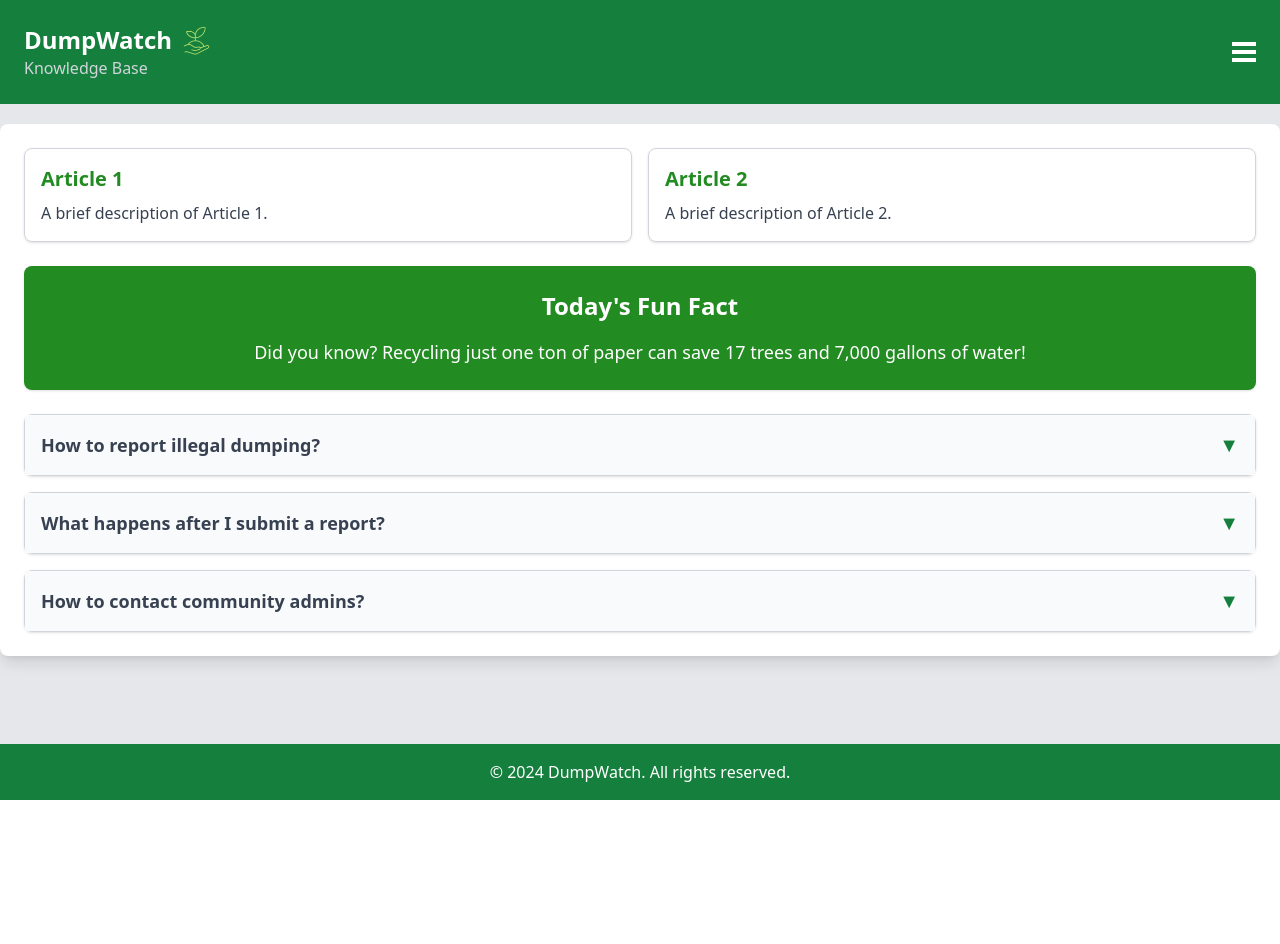
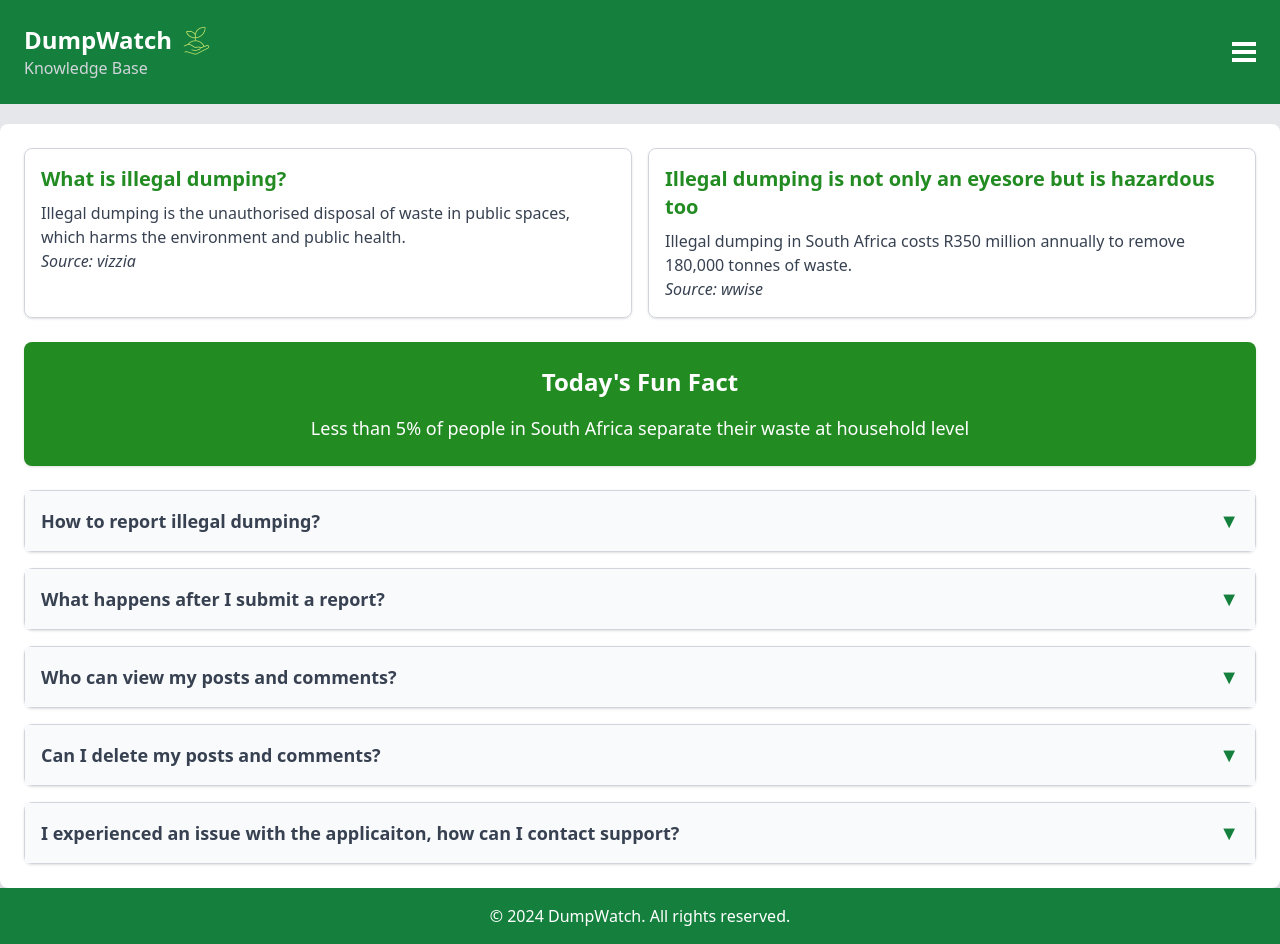
Before and after one commit to ChristiaanOpperman/DumpWatch, a React (Create React App) app in the folder dumpwatch/frontend/: page /knowledge-base in a window 1280 px wide. Before the commit the page ends 800 px from the top, so only its background shows below. Built offline with nearby package versions, Linux system fonts and the light colour scheme; sample sign-in values are in the browser's storage.

Commit message:
ADDED knowledge base articles

```diff
--- a/dumpwatch/frontend/src/pages/KnowledgeBasePage.js
+++ b/dumpwatch/frontend/src/pages/KnowledgeBasePage.js
@@ -1,16 +1,81 @@
-import React from 'react';
+import React, { useEffect, useState } from 'react';
 import Layout from '../components/Layout';
 
 const KnowledgeBasePage = () => {
-    const articles = [
-        { title: 'Article 1', description: 'A brief description of Article 1.' },
-        { title: 'Article 2', description: 'A brief description of Article 2.' },
+    const [openFAQ, setOpenFAQ] = React.useState(null);
+
+    const faqList = [
+        {
+            question: "How to report illegal dumping?",
+            answer: "You can report an illegal dumping incident by visiting the 'Report' page within the DumpWatch platform.",
+        },
+        {
+            question: "What happens after I submit a report?",
+            answer: "Once submitted, it will be accessible to local organisations and community members for viewing, engagement, and action.",
+        },
+        {
+            question: "Who can view my posts and comments?",
+            answer: "Your posts and comments are visible to all members of the designated community, as well as to any registered user on the platform.",
+        },
+        {
+            question: "Can I delete my posts and comments?",
+            answer: "No, the ability to delete posts and comments will be introduced in a future update.",
+        },
+        {
+            question: "I experienced an issue with the applicaiton, how can I contact support?",
+            answer: "Any feedback or inquiries is highly valued and can be directed to our support team - via the email: support@dumpwatch.com.",
+        }
+    ]
+
+    const funFacts = [
+        "The Constitution of South Africa guarantees everyone the right of access to an environment that is not harmful to their health and wellbeing and to have the natural environment protected for the benefit of current and future generations",
+        "South Africa generated 108 million tonnes of waste in 2011, and 59 million tonnes of that was general waste",
+        "Approximately 98 million tonnes of waste generated in 2011 was landfilled in South Africa",
+        "Only 10% of waste generated in South Africa is being recycled annually",
+        "65% of waste generated in SA is recyclable",
+        "Gauteng Province contributes about 45% of the total waste generated in the country",
+        "An average person in SA generates about 1 tonne of waste per year and about 3 kg per day",
+        "An average person in SA will throw about 900 times their adult body weight of waste in their lifetime (assuming a life expectancy of 56 years and an average adult body weight of 62 kg)",
+        "Recycling 1 tonne of paper saves 17 mature trees, 26,498 litres of water, 2.3 m³ of landfill space, 238.48 litres of oil, and 4000 kilowatt hours of electricity",
+        "Cigarette butts are the most littered item in the world, with 4.5 trillion discarded annually",
+        "After South Africa introduced a levy system on plastic carry-bags in 2002, more and more people buy durable bags for reuse when doing shopping. The programme has raised millions of Rands in revenue",
+        "Waste management contributed over R2.4bn of the GDP in 2011",
+        "Over 1 million tonnes of plastic are thrown away in South Africa each year",
+        "Plastic bags do not biodegrade. Light breaks them down into smaller and smaller particles that pollute the environment and are expensive and difficult to remove",
+        "Approximately 88% of the energy is saved when plastic is made from recycled plastic rather than from the raw materials of gas and oil",
+        "Tyres in stockpiles can serve as a breeding ground for mosquitoes and a habitat for rodents. Recycling of this waste stream can significantly avoid these problems",
+        "Less than 5% of people in South Africa separate their waste at household level",
+        "South Africa has over 1500 waste disposal sites. This can be significantly reduced if waste recycling is prioritised",
+        "While landfill gas (methane) is a good fuel, most waste disposal facilities in South Africa are not efficiently collecting it and utilising the opportunity that comes with harvesting it",
+        "Waste incinerators create more CO2 emissions than coal, oil, or natural gas-fuelled power plants",
+        "It has been estimated that recycling, re-use, and composting create six to ten times as many jobs as waste incineration and landfills",
+        "Recycling saves 3 to 5 times the energy generated by waste-to-energy plants, even without counting the wasted energy in the burned materials",
+        "Recycling steel and tin cans saves 74% of the energy used to make them",
+        "Recycling one aluminium can saves enough energy to run a 100-watt light bulb for 20 hours, a computer for 3 hours, and a TV for 2 hours",
+        "Of 3.1 million tonnes of metal waste generated, 80% of that was recycled in 2011",
+        "32% of glass waste generated in 2011 was recycled",
+        "Recycling 1 tonne of mixed paper saves the energy equivalent of 185 gallons of oil",
+        "Aluminium can be recycled forever with no loss of quality",
+        "Recycling aluminium creates 97% less water pollution than making new metal from ore",
+        "Every tonne of glass containers recycled saves over a tonne of natural resources",
+        "For every 10% recycled glass used to make new glass containers, energy costs drop 2-3 per cent",
+        "The energy saved by recycling one glass bottle can light a 100-watt light bulb for four hours or run a computer for 30 minutes",
+        "1.2 million tonnes of virgin polymers were converted and 228,057 tonnes of plastics were recycled",
+        "Because plastic water bottles are shielded from sunlight in landfills, they will not decompose for thousands of years",
+        "Recycling one million laptops saves enough energy to power over 3000 homes in a year",
+        "Recycling one million cell phones allows 35,274 pounds of copper, 772 pounds of silver, 75 pounds of gold, and 33 pounds of palladium to be recovered"
     ];
 
-    const [openFAQ, setOpenFAQ] = React.useState(null);
+    const [funFact, setfunFact] = useState('');
 
+    const articles = [
+        { title: "What is illegal dumping?", description: "Illegal dumping is the unauthorised disposal of waste in public spaces, which harms the environment and public health.", source: "vizzia", link: "https://www.vizzia.eu/en/articles/understanding-illegal-dumping" },
+        { title: "Illegal dumping is not only an eyesore but is hazardous too", description: "Illegal dumping in South Africa costs R350 million annually to remove 180,000 tonnes of waste.", source: "wwise", link: "https://wwise.co.za/articles/illegal-dumping-is-not-only-an-eyesore-but-is-hazardous-too/" },
+    ];
 
-    const funFact = 'Did you know? Recycling just one ton of paper can save 17 trees and 7,000 gallons of water!';
+    useEffect(() => {
+        setfunFact(funFacts[Math.floor(Math.random() * funFacts.length)]);
+    }, []);
 
     return (
         <Layout pageTitle="Knowledge Base">
@@ -23,6 +88,7 @@
                         >
                             <h2 className="text-xl font-semibold text-[rgb(34,139,34)]">{article.title}</h2>
                             <p className="text-gray-700 mt-2">{article.description}</p>
+                            <a href={article.link} className="text-gray-700 mt-2 italic cursor-pointer">Source: {article.source}</a>
                         </div>
                     ))}
                 </div>
@@ -33,20 +99,7 @@
                 </div>
 
                 <div className="space-y-4">
-                    {[
-                        {
-                            question: "How to report illegal dumping?",
-                            answer: "You can report illegal dumping through the DumpWatch app by submitting a report with location details and images.",
-                        },
-                        {
-                            question: "What happens after I submit a report?",
-                            answer: "Once submitted, your report will be reviewed, and the relevant authorities will be notified.",
-                        },
-                        {
-                            question: "How to contact community admins?",
-                            answer: "You can contact community admins via the 'Contact' section within the DumpWatch platform.",
-                        },
-                    ].map((faq, index) => (
+                    {faqList.map((faq, index) => (
                         <div key={index} className="border border-gray-300 rounded-lg shadow">
                             <button
                                 onClick={() => setOpenFAQ(openFAQ === index ? null : index)}
```
